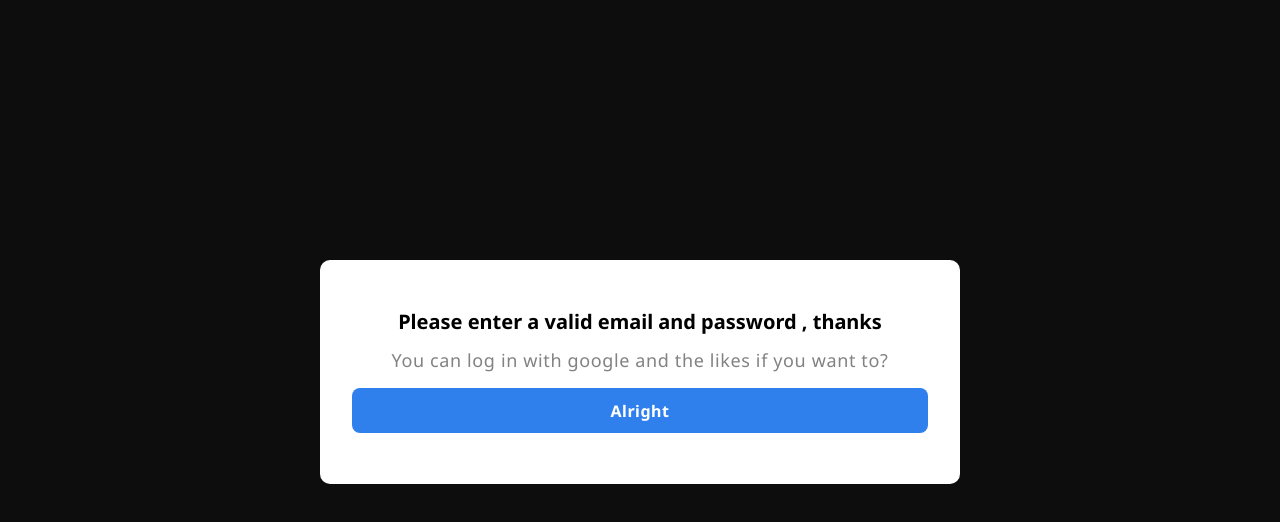
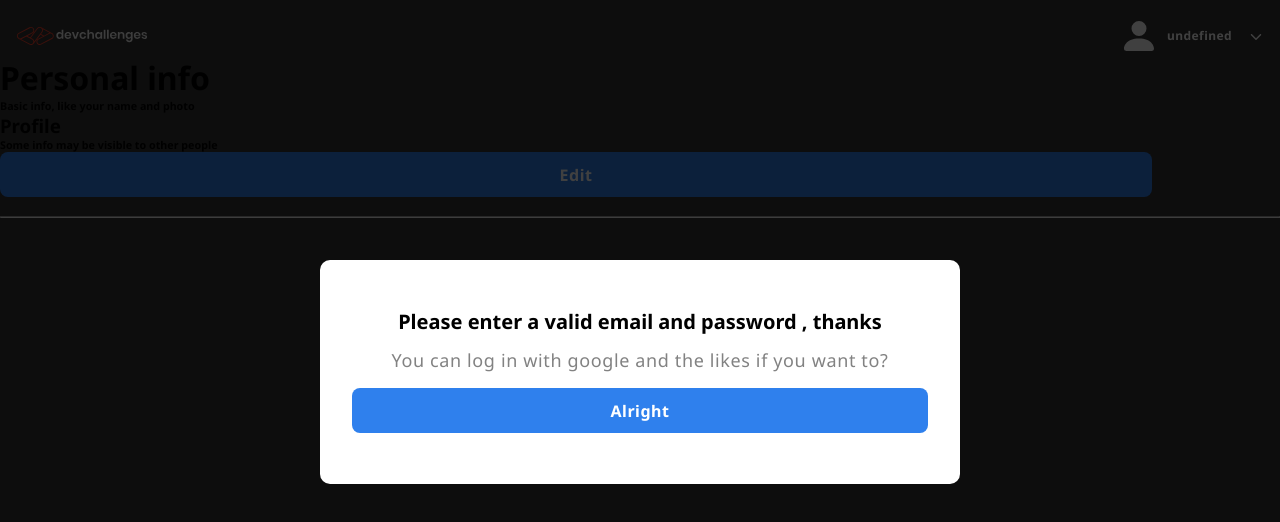
Before and after one commit to EjiroOsiephri/Devchallenges-authentication, a React (Vite) app: page /details in a window 1280 px wide. Shown: the top 522 px of the page. Built offline with nearby package versions, Linux system fonts and the light colour scheme; no server answers; the database is empty.

Commit message:
integratin firestore

```diff
--- a/src/App.jsx
+++ b/src/App.jsx
@@ -6,6 +6,7 @@ import Signup from './Routes/Signup'
 import { auth } from './Firebase/Firebase'
 import Module from './components/ErrorModal'
 import NavBar from './components/NavBar'
+import DetailsPage from './components/DetailsPage'
 
 function App() {
   const [currentUser, setCurrentUser] = useState()
@@ -31,7 +32,7 @@ function App() {
     userName: auth?.currentUser?.displayName
   }
 
-  console.log(auth.currentUser);
+  console.log(auth);
   return (
     <>
       <AuthContext.Provider value={value}>
@@ -39,7 +40,7 @@ function App() {
         <Routes>
           <Route path='/' element={<Signup></Signup>}></Route>
           <Route path='/login' element={<Login></Login>}></Route>
-          <Route path='/navbar' element={<NavBar></NavBar>}></Route>
+          <Route path='/details' element={<DetailsPage></DetailsPage>}></Route>
         </Routes>
       </AuthContext.Provider>
     </>
--- a/src/Firebase/Firebase.jsx
+++ b/src/Firebase/Firebase.jsx
@@ -19,3 +19,6 @@ export const auth = getAuth(app)
 export const googleProvider = new GoogleAuthProvider(app)
 export const facebookProvider = new FacebookAuthProvider(app)
 export const githubProvider = new GithubAuthProvider(app)
+export const Firestore = getFirestore(app)
+
+export const storage = getStorage(app)
--- a/src/Routes/Login.jsx
+++ b/src/Routes/Login.jsx
@@ -60,7 +60,7 @@ const Login = () => {
                         <input type="password" placeholder='Password' onChange={passwordChange} />
                     </div>
                     <div className="button">
-                        <button>Start coding now</button>
+                        <button disabled={disabled}><Link disabled={disabled} to='/details'>Start coding now</Link></button>
                     </div>
                     <div className="loginpage">
                         <p> Not a member?<Link to='/'>SignUp</Link></p>
--- a/src/Routes/Signup.jsx
+++ b/src/Routes/Signup.jsx
@@ -21,18 +21,25 @@ const Signup = () => {
     const [password, setPassword] = useState('');
 
     // disabling button state
-    const [disabled, setDisabled] = useState(false);
+    const [disabled, setDisabled] = useState(true);
     const [animate, setAnimate] = useState(false);
 
 
     const emailChange = (e) => {
         setEmail(e.target.value);
+        if (e.target.value.trim() === '' || password.trim() === '') {
+            setDisabled(true);
+        } else {
+            setDisabled(false);
+        }
     };
 
     const passwordChange = (e) => {
         setPassword(e.target.value);
-        if (password.trim() < 1) {
-            setDisabled(true)
+        if (email.trim() === '' || e.target.value.trim() === '') {
+            setDisabled(true);
+        } else {
+            setDisabled(false);
         }
     };
 
@@ -90,7 +97,7 @@ const Signup = () => {
                         <input type="password" placeholder='Password' onChange={passwordChange} />
                     </div>
                     <div className="button">
-                        <button><Link to='/navbar'>Start coding now</Link></button>
+                        <button disabled={disabled}><Link disabled={disabled} to='/details'>Start coding now</Link></button>
                     </div>
                     <p>or continue with these social profile</p>
                     <div className={Styled.extraLoginDiv}>
--- a/src/components/DetailsPage.jsx
+++ b/src/components/DetailsPage.jsx
@@ -1,11 +1,45 @@
 import React from 'react'
 import NavBar from './NavBar'
+import { getDocs, collection, addDoc, deleteDoc, doc, updateDoc } from "firebase/firestore"
+import { Firestore } from '../Firebase/Firebase'
+import { useState, useEffect } from 'react'
 
 const DetailsPage = () => {
+   const [authPage, setAuthPage] = useState([])
+
+   const authCollectionList = collection(Firestore, "authDevChallenges")
+
+   async function getAuthData() {
+      try {
+         const data = await getDocs(authCollectionList)
+         console.log(data);
+      } catch (error) {
+         console.log(error);
+      }
+   }
+
+   useEffect(() => {
+      getAuthData()
+   }, [])
+
    return (
-      <div>
+      <>
          <NavBar></NavBar>
-      </div>
+         <div className="typography">
+            <h1>Personal info</h1>
+            <h6>Basic info, like your name and photo</h6>
+         </div>
+         <div className="addDoc-container">
+            <div className="navigate-container">
+               <div className="text-container">
+                  <h3>Profile</h3>
+                  <h6>Some info may be visible to other people</h6>
+               </div>
+               <button>Edit</button>
+            </div>
+            <hr />
+         </div>
+      </>
    )
 }
 
```
